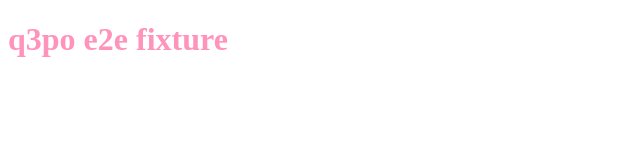
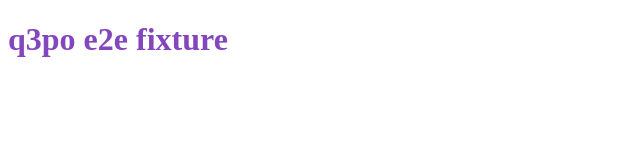
Before and after one commit to inspiration-q3po/q3po-e2e-fixture, a plain HTML site: page site/index.html in a window 1280 px wide. Shown: the whole page, without its empty margins (0-640 px from the left). Drawn offline with Linux system fonts and the light colour scheme.

Commit message:
Set the accent color to #8446bd

```diff
--- a/site/theme.css
+++ b/site/theme.css
@@ -1,5 +1,5 @@
 :root {
-  --accent: #ff93bc;
+  --accent: #8446bd;
 }
 
 h1 {
```
